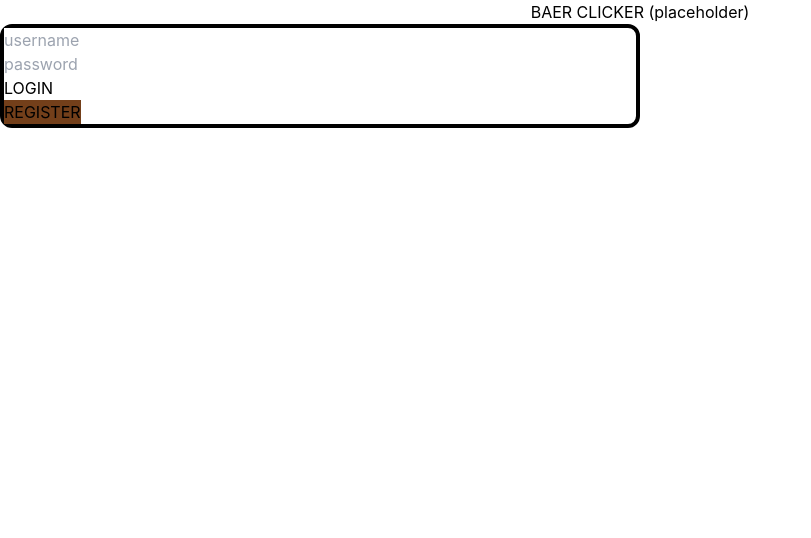
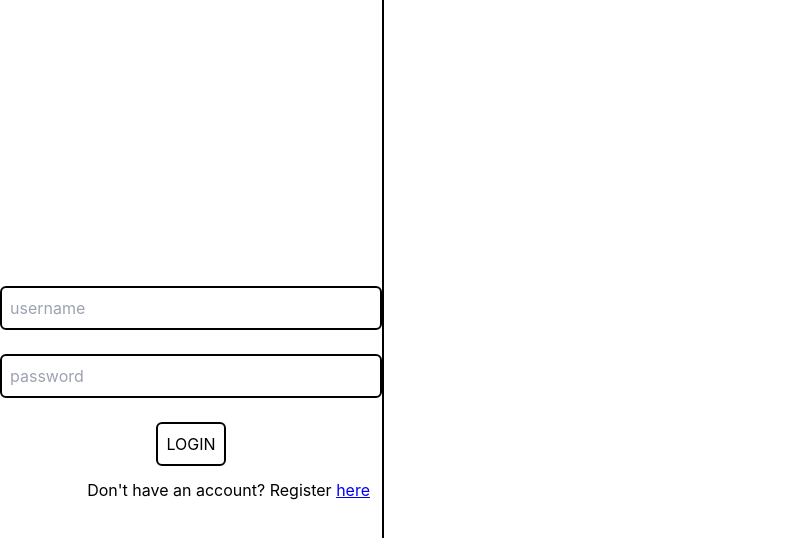
Before and after one commit to dut-inc/baer-clicker-2, a React (Create React App) app in the folder client/: page /login in a window 1280 px wide. Shown: the top 538 px of the page, without its empty margins (0-811 px from the left). Built offline with nearby package versions, Linux system fonts and the light colour scheme.

Commit message:
hello ivan

```diff
--- a/client/src/pages/Login.js
+++ b/client/src/pages/Login.js
@@ -31,17 +31,15 @@ function Login() {
     }
 
     return (<>
-        <div className="text-center width-screen">
-            BAER CLICKER (placeholder)
-        </div>
-        <div>
-            <div className="border-4 rounded-xl w-[50%] absolute object-center">
-                <input ref={loginRef} type="text" id="username" name="username" placeholder="username"></input> <br></br>
-                <input ref={passwordRef} type="text" id="password" name="password" placeholder="password"></input> <br></br>
-                <button onClick={() => authenticate()}type="submit">LOGIN</button>
-                <div>
-                    <button className="bg-wood" onClick={() => navRegister()}>
-                        REGISTER
+        <div className="flex overscroll-none w-screen h-screen">
+            <div className="flex flex-col border-r-2 w-[30%] h-[screen] object-center justify-center items-center">
+                <input className=" w-full border-2 rounded-md p-2" ref={loginRef} type="text" id="username" name="username" placeholder="username"></input> <br></br>
+                <input className="w-full border-2 rounded-md p-2" ref={passwordRef} type="text" id="password" name="password" placeholder="password"></input> <br></br>
+                <button className="border-2 rounded-md p-2" onClick={() => authenticate()}type="submit">LOGIN</button>
+                <div className="m-3 flex flex-row self-end">
+                    <p>Don't have an account? Register&nbsp;</p>
+                    <button className="underline text-[#0000EE]" onClick={() => navRegister()}>
+                    here
                     </button>
                 </div>
                 <p>{status}</p>
```
